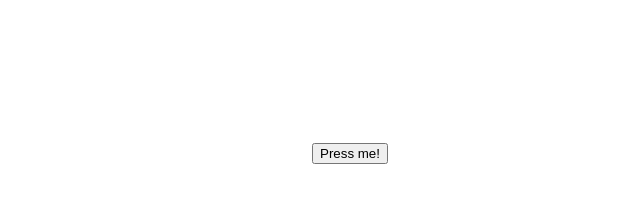
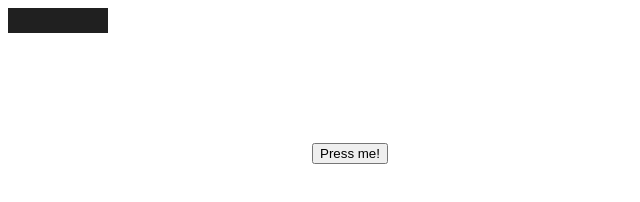
Before and after one commit to LuridSorcerer/visual-timer, a plain HTML site: page index.html in a window 1280 px wide. Both pictures are taken after a click on the button "Press me!". Shown: the whole page, without its empty margins (0-640 px from the left). Drawn offline with Linux system fonts and the light colour scheme.

Commit message:
set up super basic timing and rendering code

```diff
--- a/app.js
+++ b/app.js
@@ -1,23 +1,49 @@
 var startTime;
 var targetTime;
+var timerActive;
+var date;
 var canvas;
 
 function init() {
     console.log("init()");
     startTime = 0;
     targetTime = 0;
+    timerActive = false;
+    date = new Date();
     canvas = document.getElementById("canvas");
     ctx = canvas.getContext("2d");
+    update();
 }
 
 function update() {
-    console.log("update()");
+    date = new Date();
+    if (timerActive && date.getTime() >= targetTime) {
+        timerActive = false;
+        console.log("timer ended");
+    } else {
+
+    }
+    requestAnimationFrame(render);
+    setTimeout(update,20);
 }
 
 function render() {
-    console.log("render()")
+    if (timerActive) {
+        ctx.fillStyle = "#FF2020";
+        ctx.fillRect(0,0,100,25);
+        ctx.fillStyle = "#20FF20";
+        ctx.fillRect(0,0,100-((date.getTime()-startTime)/(targetTime-startTime)*100),25);
+        console.log((date.getTime()-startTime)/(targetTime-startTime)*100);
+    } else {
+        ctx.fillStyle = "#202020";
+        ctx.fillRect(0,0,100,25);
+    }
 }
 
 function setTargetTime(interval) {
-    console.log("setTargetTime("+interval+")");
+    date = new Date();
+    startTime = date.getTime();
+    targetTime = date.getTime() + 2000;
+    timerActive = true;
+    render();
 }
--- a/index.html
+++ b/index.html
@@ -6,7 +6,7 @@
 </head>
 <body onload="init()">
     <canvas id="canvas"></canvas>
-    <button onclick="setTargetTime(0)">Press me!</button>
+    <button onclick="setTargetTime(1000 * 60 * 10)">Press me!</button>
     <script src="app.js"></script>
 </body>
 </html>
```
